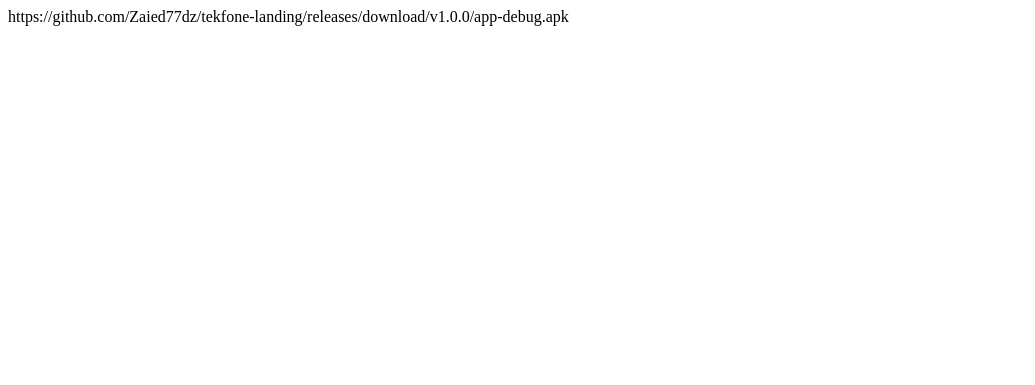
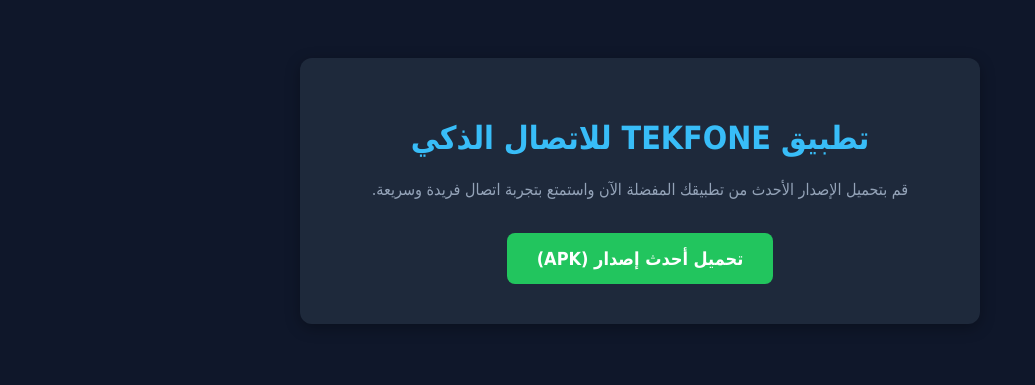
Before and after one commit to Zaied77dz/tekfone-landing, a plain HTML site: page index.html in a window 1280 px wide. Shown: the whole page, without its empty margins (0-1035 px from the left). Drawn offline with Linux system fonts and the light colour scheme.

Commit message:
Create index.html for TEKFONE app download
Added HTML structure for TEKFONE app download page with styling.

```diff
--- a/index.html
+++ b/index.html
@@ -1 +1,46 @@
-https://github.com/Zaied77dz/tekfone-landing/releases/download/v1.0.0/app-debug.apk
+<!DOCTYPE html>
+<html lang="ar" dir="rtl">
+<head>
+    <meta charset="UTF-8">
+    <meta name="viewport" content="width=device-width, initial-scale=1.0">
+    <title>تحميل تطبيق TEKFONE</title>
+    <style>
+        body {
+            font-family: Tahoma, sans-serif;
+            background-color: #0f172a;
+            color: #ffffff;
+            text-align: center;
+            padding: 50px 20px;
+        }
+        .container {
+            max-width: 600px;
+            margin: 0 auto;
+            background: #1e293b;
+            padding: 40px;
+            border-radius: 12px;
+            box-shadow: 0 4px 15px rgba(0,0,0,0.3);
+        }
+        h1 { color: #38bdf8; margin-bottom: 20px; }
+        p { color: #94a3b8; line-height: 1.6; margin-bottom: 30px; }
+        .btn-download {
+            display: inline-block;
+            background-color: #22c55e;
+            color: white;
+            padding: 15px 30px;
+            font-size: 18px;
+            text-decoration: none;
+            border-radius: 8px;
+            font-weight: bold;
+            transition: background 0.3s;
+        }
+        .btn-download:hover { background-color: #16a34a; }
+    </style>
+</head>
+<body>
+    <div class="container">
+        <h1>تطبيق TEKFONE للاتصال الذكي</h1>
+        <p>قم بتحميل الإصدار الأحدث من تطبيقك المفضلة الآن واستمتع بتجربة اتصال فريدة وسريعة.</p>
+        <a href="https://github.com/Zaied77dz/tekfone-landing/releases/download/v1.0.0/app-debug.apk" class="btn-download">تحميل أحدث إصدار (APK)</a>
+    </div>
+</body>
+</html>
```
